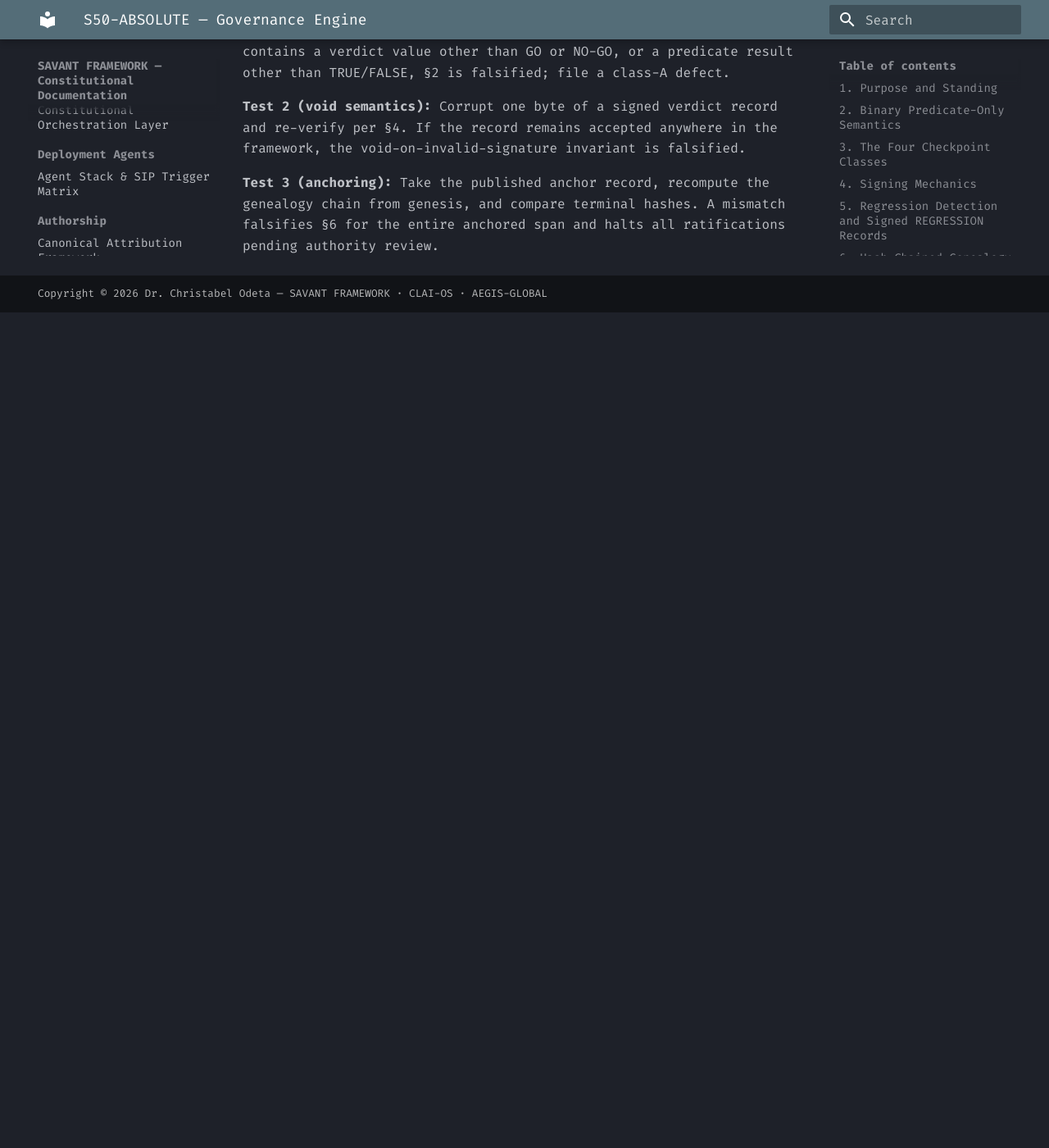
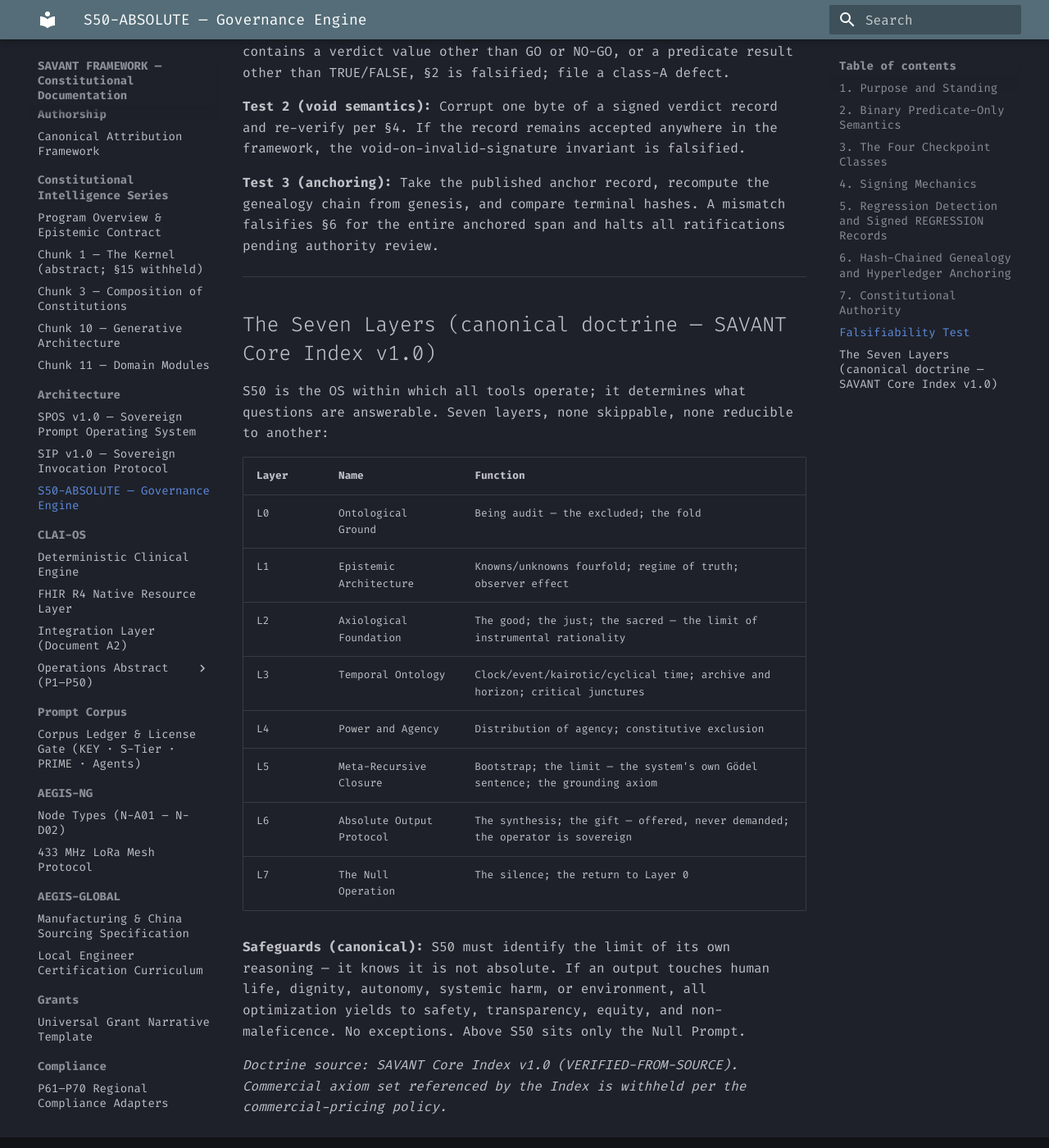
Before and after one commit to SAVANT-FRAMEWORK/savant-docs, an MkDocs documentation site: the page built from docs/architecture/s50-absolute.md, in a window 1280 px wide and 1400 px high, scrolled down 4787 px. Shown: the whole window at 82% size. Built offline with MkDocs 1.6.1 and Material for MkDocs 9.7.7, drawn with Linux system fonts in a browser that asks for light colours; before the commit the page ends 5168 px from its top, so only the background shows below that.

Commit message:
[L5-EXECUTION] Constitutional Intelligence Series section (chunks 1/3/10/11; PDFs for 3/10/11; chunk-1 §15 withheld) + S50 seven-layer doctrine

```diff
--- a/docs/architecture/s50-absolute.md
+++ b/docs/architecture/s50-absolute.md
@@ -123,3 +123,30 @@
 **Test 2 (void semantics):** Corrupt one byte of a signed verdict record and re-verify per §4. If the record remains accepted anywhere in the framework, the void-on-invalid-signature invariant is falsified.
 
 **Test 3 (anchoring):** Take the published anchor record, recompute the genealogy chain from genesis, and compare terminal hashes. A mismatch falsifies §6 for the entire anchored span and halts all ratifications pending authority review.
+
+
+---
+
+## The Seven Layers (canonical doctrine — SAVANT Core Index v1.0)
+
+S50 is the OS within which all tools operate; it determines what questions are
+answerable. Seven layers, none skippable, none reducible to another:
+
+| Layer | Name | Function |
+|-------|------|----------|
+| L0 | Ontological Ground | Being audit — the excluded; the fold |
+| L1 | Epistemic Architecture | Knowns/unknowns fourfold; regime of truth; observer effect |
+| L2 | Axiological Foundation | The good; the just; the sacred — the limit of instrumental rationality |
+| L3 | Temporal Ontology | Clock/event/kairotic/cyclical time; archive and horizon; critical junctures |
+| L4 | Power and Agency | Distribution of agency; constitutive exclusion |
+| L5 | Meta-Recursive Closure | Bootstrap; the limit — the system's own Gödel sentence; the grounding axiom |
+| L6 | Absolute Output Protocol | The synthesis; the gift — offered, never demanded; the operator is sovereign |
+| L7 | The Null Operation | The silence; the return to Layer 0 |
+
+**Safeguards (canonical):** S50 must identify the limit of its own reasoning — it
+knows it is not absolute. If an output touches human life, dignity, autonomy,
+systemic harm, or environment, all optimization yields to safety, transparency,
+equity, and non-maleficence. No exceptions. Above S50 sits only the Null Prompt.
+
+*Doctrine source: SAVANT Core Index v1.0 (VERIFIED-FROM-SOURCE). Commercial axiom
+set referenced by the Index is withheld per the commercial-pricing policy.*
--- /dev/null
+++ b/docs/constitutional-intelligence/chunk-01-kernel.md
@@ -0,0 +1,31 @@
+---
+title: Chunk 1 — Constitutional Intelligence (Kernel)
+description: The Machine-Authority Kernel — definitions, axioms, state variables, authority algebra, invariants, transition rules, conflict operators, falsifiable hypotheses.
+---
+
+# Chunk 1 — Constitutional Intelligence: A Formal Specification of Bounded Machine Authority Under Uncertainty and Constraint
+
+**Version 1.0 · 2026-10-03 · C0 INFORMATIONAL — design specification, unvalidated until the §13 experiments execute.**
+
+The kernel chunk: the machine tuple and its state variables, the axioms of bounded
+machine authority, the authority algebra, constitutional invariants, composition and
+conflict operators, the negative-space calculus, bounded metacognition, the
+objective-state transition engine, the graceful degradation stack, an implementation
+schema, **eight falsifiable hypotheses** with explicit falsification conditions, and a
+benchmark and measurement program against comparison arms.
+
+The document is written to be breakable: if the kernel cannot survive its own §14
+adversarial program better than its comparison arms, the correct output is a corrected
+architecture, not a defended one.
+
+## Public-treatment note
+
+Section 15 (Candidate Technical Mechanisms / Patent Family Map) is **withheld from
+public release pending IP review**. Sections 1–14 and 16–18 constitute the verifiable
+core; the full document enters public release on the Architect's ruling.
+
+## Falsifiability Test
+
+This abstract fails if the kernel specification is found to assert clinical, legal,
+financial, or safety authority, or if any of the eight §13 hypotheses lacks an explicit
+falsification condition.
--- /dev/null
+++ b/docs/constitutional-intelligence/chunk-03-composition.md
@@ -0,0 +1,29 @@
+---
+title: Chunk 3 — The Composition of Constitutions
+description: Precedence, conflict, and adjudication in multi-constitution machine intelligence — the four-operator composition algebra.
+---
+
+# Chunk 3 — The Composition of Constitutions: Precedence, Conflict, and Adjudication in Multi-Constitution Machine Intelligence
+
+**Version 1.0 · 2026-10-03 · C0 INFORMATIONAL — mathematical specification; all properties stated as proof obligations until discharged.**
+
+The chunk that "converts a collection of protocols into an actual governed system":
+constraint objects, the four-operator composition algebra, partial-order precedence
+with human judgment as lattice completion, irreversibility and temporal weighting, the
+adjudication economy, and the amendment problem.
+
+The thesis in one sentence: **a constitution that cannot compose is a slogan** —
+composition with a contraction default, a partial order, and a human-enacted
+completion is what makes heterogeneous safety constraints govern rather than merely
+coexist. No ordering stated in the document authorizes any action in any real setting;
+orderings become operative only through human enactment in a specific constitution,
+for a specific jurisdiction.
+
+**[Full text (PDF)](assets/chunk-03-composition-of-constitutions-v1.0.pdf)** — 46 pp.,
+proof obligations throughout.
+
+## Falsifiability Test
+
+This abstract fails if the composition algebra is cited as authorizing any real-world
+ordering without human enactment, or if any T-x property is cited as proven before
+its obligation is discharged.
--- /dev/null
+++ b/docs/constitutional-intelligence/chunk-10-generative.md
@@ -0,0 +1,30 @@
+---
+title: Chunk 10 — Constitutional Generative Architecture
+description: Protocol generation and self-ablation — the gated lifecycle; no generated protocol becomes constitutional merely because a model produced it.
+---
+
+# Chunk 10 — Constitutional Generative Architecture: Protocol Generation and Self-Ablation
+
+**Version 1.0 · 2026-10-06 · C0 INFORMATIONAL — mathematical specification; all properties stated as proof obligations until discharged.**
+
+The generation chunk answers the question every predecessor deferred: *may the
+architecture create?* It integrates dynamic protocol generation, meta-ablation,
+meta-cognition, epistemic hygiene, and adaptive curriculum design into a single
+constitutional order. The protocol lifecycle — Generated → Validated → Activated →
+Monitored → Audited → Revised → Retired — is refined into a **gated automaton** in
+which Revised re-enters at Validated, never directly at Activated: a revision that
+skips validation is a new protocol wearing an old name.
+
+Two load-bearing axioms: **no generated protocol becomes constitutional merely
+because a model produced it**; and self-ablation is strictly harder than generation —
+the architecture may remove its own components only under gates stricter than those
+under which it adds them, because a deletion error is silent where a generation error
+is loud. This is where SAVANT addresses self-modifying intelligence without permitting
+unconstrained self-modification.
+
+**[Full text (PDF)](assets/chunk-10-constitutional-generative-architecture-v1.0.pdf)**
+
+## Falsifiability Test
+
+This abstract fails if the lifecycle is shown to permit activation without validation,
+or if self-ablation gates are shown weaker than generation gates in the formal model.
--- /dev/null
+++ b/docs/constitutional-intelligence/chunk-11-domain-modules.md
@@ -0,0 +1,34 @@
+---
+title: Chunk 11 — The Domain Modules
+description: P71–P90 compiled against the finished kernel — each module an instance of the constitutional runtime, not a separate invention universe.
+---
+
+# Chunk 11 — The Domain Modules: Instances of the Constitutional Runtime
+
+**Version 1.0 · 2026-10-06 · C0 INFORMATIONAL — mathematical specification; closes the eleven-chunk program.**
+
+The final chunk: the compilation discipline for the module layer. P71–P90 are compiled
+against the finished kernel — each module an instance of the constitutional runtime,
+not a separate invention universe. The module schema and its nine slots, the
+compilation contract with its acceptance tests, the module registry and composition
+rules, and the five exemplar modules:
+
+| Module | Canonical Name |
+|--------|----------------|
+| P71 | Pediatric Guardian |
+| P72 | Maternal Protector |
+| P73 | Palliative Navigator |
+| P74 | Emergency Architect |
+| P75 | AMR Fighter |
+
+Every module enters the lifecycle at state G with zero authority, ships with its
+survivability dossier and constraint objects, and climbs the same gauntlet as
+everything else the architecture has ever made. One constitutional mechanism,
+multiple empirical domains.
+
+**[Full text (PDF)](assets/chunk-11-domain-modules-v1.0.pdf)**
+
+## Falsifiability Test
+
+This abstract fails if any P71–P90 module is shown to carry authority at generation,
+or to instantiate outside the constitutional runtime's schema and acceptance tests.
--- /dev/null
+++ b/docs/constitutional-intelligence/index.md
@@ -0,0 +1,47 @@
+---
+title: Constitutional Intelligence Series
+description: An eleven-chunk formal research program — bounded machine authority under uncertainty and constraint, stated as proof obligations and falsifiable hypotheses.
+---
+
+# Constitutional Intelligence Series
+
+**Source Architecture:** Dr. Christabel Odeta — SAVANT FRAMEWORK · CLAI-OS · AEGIS-GLOBAL
+**Compiled under:** the reconciled SAVANT PRIME architecture · ARCHITECT persona
+**Version:** 1.0 · 2026-10
+**Classification:** C0 INFORMATIONAL — design and mathematical specifications. Nothing in this series confers clinical, legal, financial, or safety authority.
+
+The Constitutional Intelligence Series is the formal substrate beneath the SAVANT
+corpus: an eleven-chunk research program that specifies **bounded machine authority**
+as mathematics — definitions, axioms, an authority algebra, invariants, transition
+rules, conflict operators, composition laws, and a generative lifecycle — with every
+named property stated as a **proof obligation**, not a theorem, and every load-bearing
+claim carrying an explicit epistemic status.
+
+## The Epistemic Contract (all chunks)
+
+| Tag | Meaning |
+|-----|---------|
+| VERIFIED-FROM-SOURCE | Transcribed or condensed from the invoked source artifacts; traceable by section |
+| FORMALIZED-HEREIN | New formal structure — precise, internally consistent, checkable, not yet empirically validated |
+| CONJECTURE | Believed true, stated with a falsification condition; must not be cited as established |
+| UNKNOWN | An open question, represented explicitly rather than concealed |
+
+Per gate G2 of the PRIME constitution, nothing ships above its audited status. The
+word "proven" is reserved for discharged proof obligations.
+
+## Program Status — honest-absence doctrine
+
+| Chunk | Title | Status |
+|-------|-------|--------|
+| 1 | Constitutional Intelligence — A Formal Specification of Bounded Machine Authority | [Abstract published](chunk-01-kernel.md) — §15 (Candidate Technical Mechanisms / Patent Family Map) **withheld pending IP review** |
+| 2 | Lifecycle Transition Semantics | PENDING — not yet released |
+| 3 | The Composition of Constitutions — Precedence, Conflict, and Adjudication | [Abstract](chunk-03-composition.md) + [full PDF](assets/chunk-03-composition-of-constitutions-v1.0.pdf) |
+| 4–9 | (Subsystems, degradation, infrastructure survival, resource pricing) | PENDING — not yet released |
+| 10 | Constitutional Generative Architecture — Protocol Generation and Self-Ablation | [Abstract](chunk-10-generative.md) + [full PDF](assets/chunk-10-constitutional-generative-architecture-v1.0.pdf) |
+| 11 | The Domain Modules — Instances of the Constitutional Runtime | [Abstract](chunk-11-domain-modules.md) + [full PDF](assets/chunk-11-domain-modules-v1.0.pdf) |
+
+## Falsifiability Test
+
+This page fails if any chunk is shown to ship a claim above its tagged epistemic
+status, if a PENDING chunk is represented as available, or if any property marked
+as a proof obligation is cited as a discharged theorem.
--- a/mkdocs.yml
+++ b/mkdocs.yml
@@ -72,6 +72,12 @@
       - Agent Stack & SIP Trigger Matrix: agents/index.md
   - Authorship:
       - Canonical Attribution Framework: authorship.md
+  - Constitutional Intelligence Series:
+      - Program Overview & Epistemic Contract: constitutional-intelligence/index.md
+      - Chunk 1 — The Kernel (abstract; §15 withheld): constitutional-intelligence/chunk-01-kernel.md
+      - Chunk 3 — Composition of Constitutions: constitutional-intelligence/chunk-03-composition.md
+      - Chunk 10 — Generative Architecture: constitutional-intelligence/chunk-10-generative.md
+      - Chunk 11 — Domain Modules: constitutional-intelligence/chunk-11-domain-modules.md
   - Architecture:
       - SPOS v1.0 — Sovereign Prompt Operating System: architecture/spos-v1.0.md
       - SIP v1.0 — Sovereign Invocation Protocol: architecture/sip-v1.0.md
```
Also changed, not shown: 3 other files.
